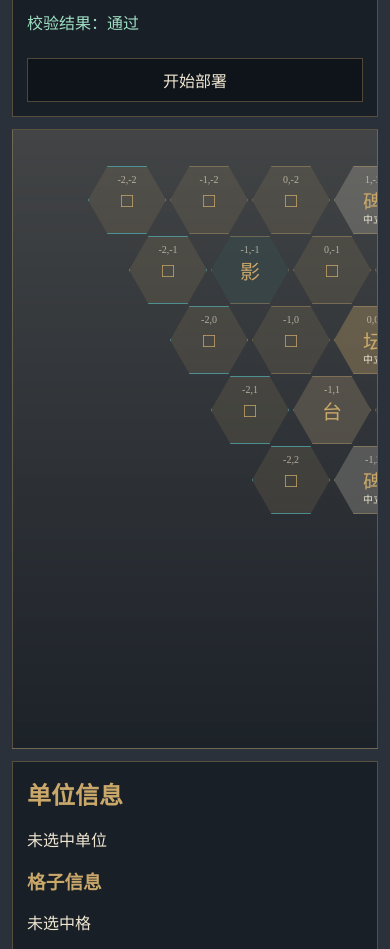
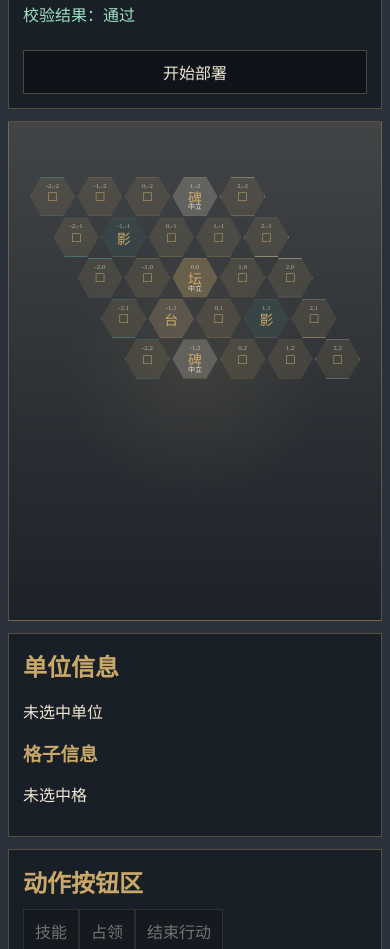
Before and after one commit to anxiannet/xiyao, a React (Vite) app in the folder 游戏/程序代码/frontend/web/: page / in a window 390 px wide. Shown: the part 960-1909 px from the top of the page. Built offline with nearby package versions, Linux system fonts and the light colour scheme.

Commit message:
fix(frontend): center and scale hex board on mobile

```diff
--- a/游戏/程序代码/frontend/web/src/styles.css
+++ b/游戏/程序代码/frontend/web/src/styles.css
@@ -24,7 +24,7 @@ button:hover:not(:disabled), select:hover { border-color: var(--dusk-gold); }
 .field { display: grid; gap: 4px; min-width: 160px; }
 .field span { font-size: 12px; opacity: .75; }
 select, button { padding: 9px 11px; }
-.gamegrid { display: grid; grid-template-columns: 1fr 360px; gap: 12px; min-height: 560px; }
+.gamegrid { display: grid; grid-template-columns: minmax(720px, 1fr) 360px; gap: 12px; min-height: 560px; }
 .side { display: grid; gap: 12px; align-content: start; max-height: 680px; overflow: auto; }
 .card { padding: 14px; }
 .card h2, .card h3 { margin: 0 0 10px; }
@@ -36,8 +36,8 @@ select, button { padding: 9px 11px; }
 .deployCols { display: grid; grid-template-columns: 1fr 1fr; gap: 12px; }
 .deployCols div { display: grid; gap: 8px; }
 .picked { outline: 2px solid var(--dusk-gold); }
-.map { position: relative; overflow: hidden; border: 1px solid var(--line); background: linear-gradient(180deg, rgba(239,207,146,.12), rgba(27,32,39,.9)); min-height: 560px; }
-.board { position: relative; width: 100%; height: 100%; min-height: 560px; }
+.map { position: relative; overflow: hidden; border: 1px solid var(--line); background: radial-gradient(circle at center, rgba(201,168,106,.10), transparent 42%), linear-gradient(180deg, rgba(239,207,146,.12), rgba(27,32,39,.9)); min-height: 560px; }
+.board { position: absolute; left: 50%; top: 18px; width: 720px; height: 520px; transform: translateX(-50%); transform-origin: top center; }
 .hex { position: absolute; width: 78px; height: 68px; transform: translate(-50%, -50%); clip-path: polygon(25% 0, 75% 0, 100% 50%, 75% 100%, 25% 100%, 0 50%); display: grid; place-items: center; background: rgba(201,168,106,.12); }
 .hex.selected { outline: 3px solid var(--dusk-gold); z-index: 5; }
 .hex.moveable .highlightLayer { box-shadow: inset 0 0 0 5px rgba(79,163,165,.5); }
@@ -69,5 +69,16 @@ select, button { padding: 9px 11px; }
 @media (max-width: 980px) {
   .gamegrid { grid-template-columns: 1fr; }
   .side { max-height: none; }
-  .map { min-height: 620px; }
+  .map { min-height: 520px; }
+  .board { transform: translateX(-50%) scale(.72); top: 24px; }
 }
+@media (max-width: 520px) {
+  .shell { padding: 8px; }
+  .homebar { gap: 8px; }
+  .field { min-width: 140px; }
+  .map { min-height: 500px; }
+  .board { transform: translateX(-50%) scale(.58); top: 34px; }
+  .coord { font-size: 12px; }
+  .terrainLayer { font-size: 24px; }
+  .owner { font-size: 12px; }
+}
```
